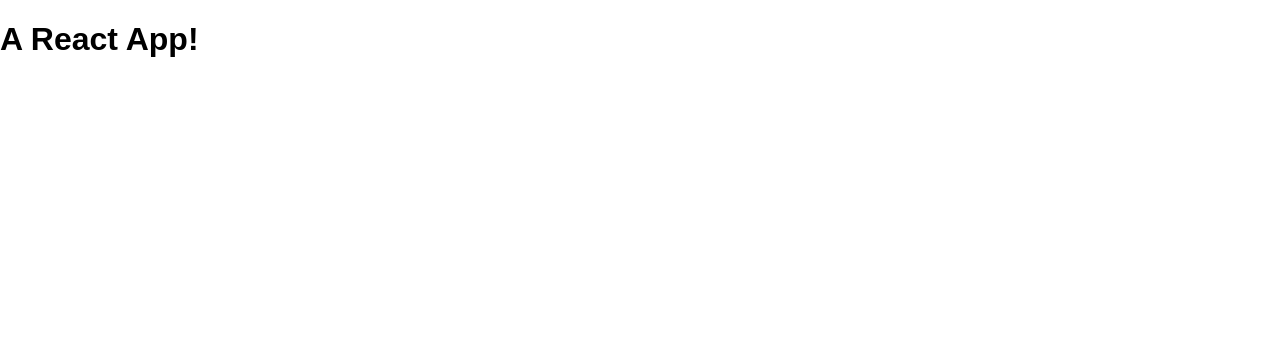
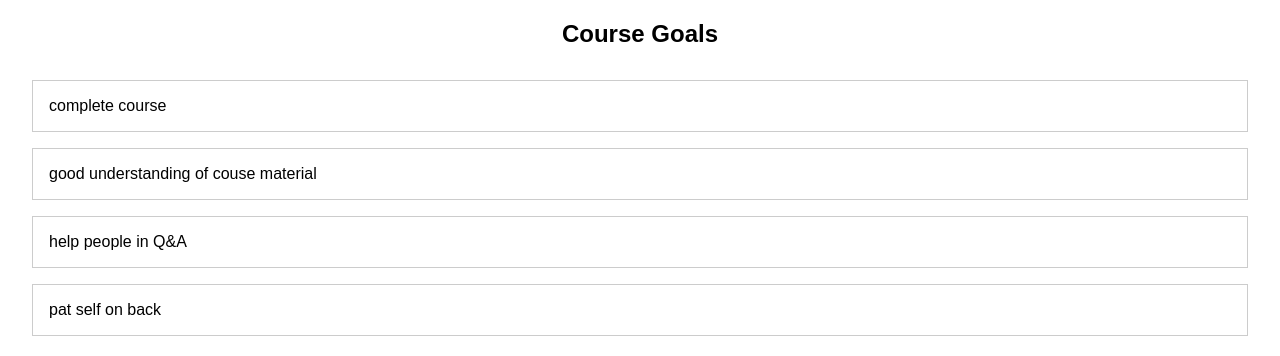
Before and after one commit to arendestes/react-refresher, a React (Create React App) app: page / in a window 1280 px wide. Shown: the top 356 px of the page. Built offline with nearby package versions, Linux system fonts and the light colour scheme.

Commit message:
Working with multiple components

```diff
--- /dev/null
+++ b/src/App.css
@@ -0,0 +1,15 @@
+.course-goals h2 {
+    text-align: center;
+}
+
+.goal-list {
+    list-style: none;
+    margin: 2rem;
+    padding: 0;
+}
+
+.goal-list li {
+    margin: 1rem 0;
+    border: solid 1px #ccc;
+    padding: 1rem;
+}
--- a/src/App.js
+++ b/src/App.js
@@ -1,7 +1,18 @@
 import React from 'react';
+import './App.css';
+import GoalList from './components/GoalList'
 
 const App = () => {
-  return <h1 title="This works.">A React App!</h1>;
+  // return <h1 title="This works.">A React App!</h1>;
+  return <div className="course-goals">
+    <h2>Course Goals</h2>
+    {/* <ul className="goal-list">
+      <li>complete course</li>
+      <li>good understanding of couse material</li>
+      <li>help people in Q&amp;A</li>
+    {/* </ul> */}                           {/* if JSX was not used as seperate component */}
+    <GoalList />                            {/*  GoalList imported as component */}
+  </div>
 };
 
 // class App extends React.Component {
--- /dev/null
+++ b/src/components/GoalList.css
@@ -0,0 +1,11 @@
+.goal-list {
+    list-style: none;
+    margin: 2rem;
+    padding: 0;
+}
+
+.goal-list li {
+    margin: 1rem 0;
+    border: solid 1px #ccc;
+    padding: 1rem;
+}
--- /dev/null
+++ b/src/components/GoalList.js
@@ -0,0 +1,16 @@
+import React from 'react';
+
+import './GoalList.css'
+
+const GoalList = ()=>{
+    return (
+    <ul className="goal-list">
+    <li>complete course</li>
+    <li>good understanding of couse material</li>
+    <li>help people in Q&amp;A</li>
+    <li>pat self on back</li>
+    </ul>
+  )
+}
+
+export default GoalList;
```
